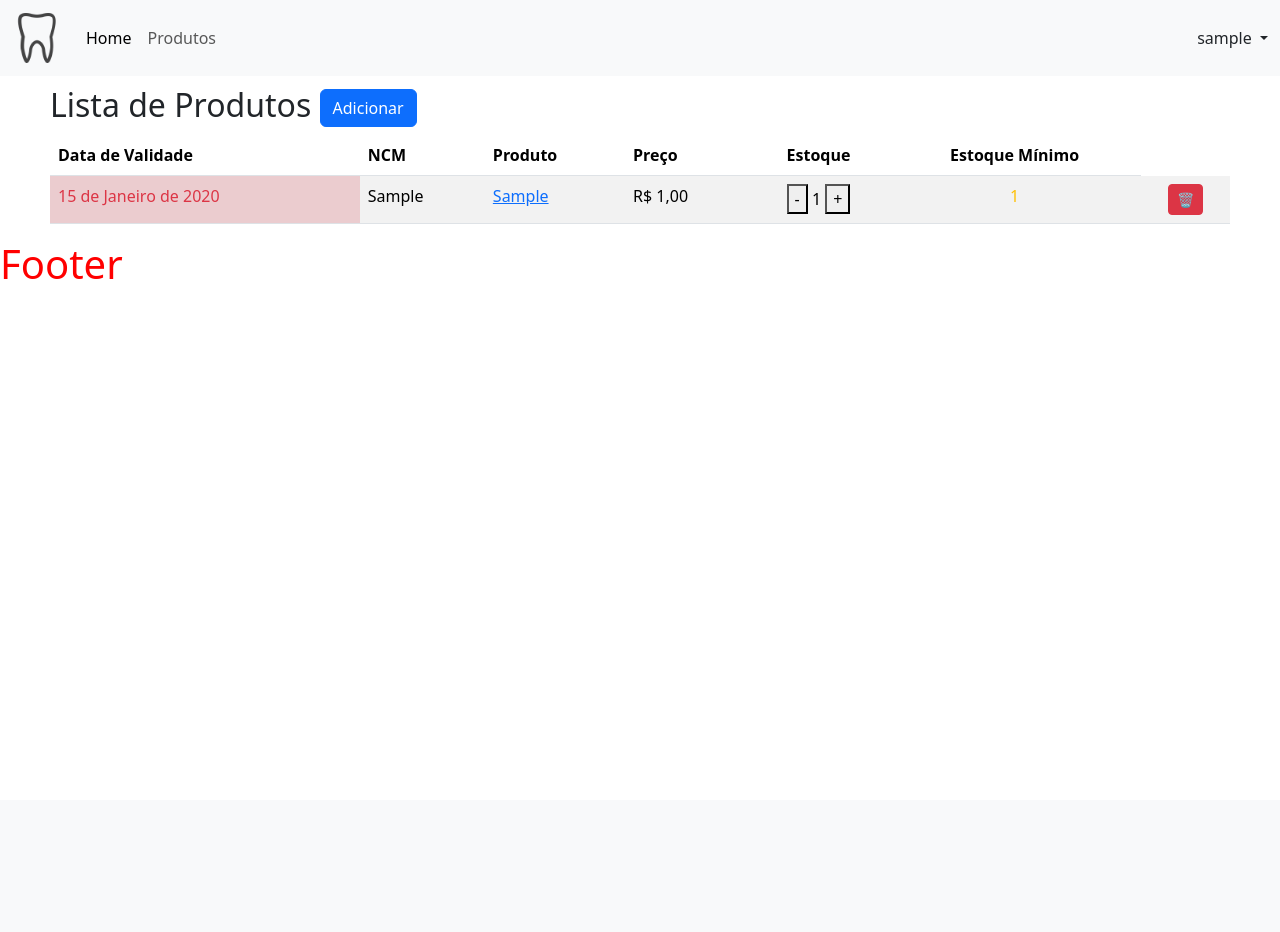
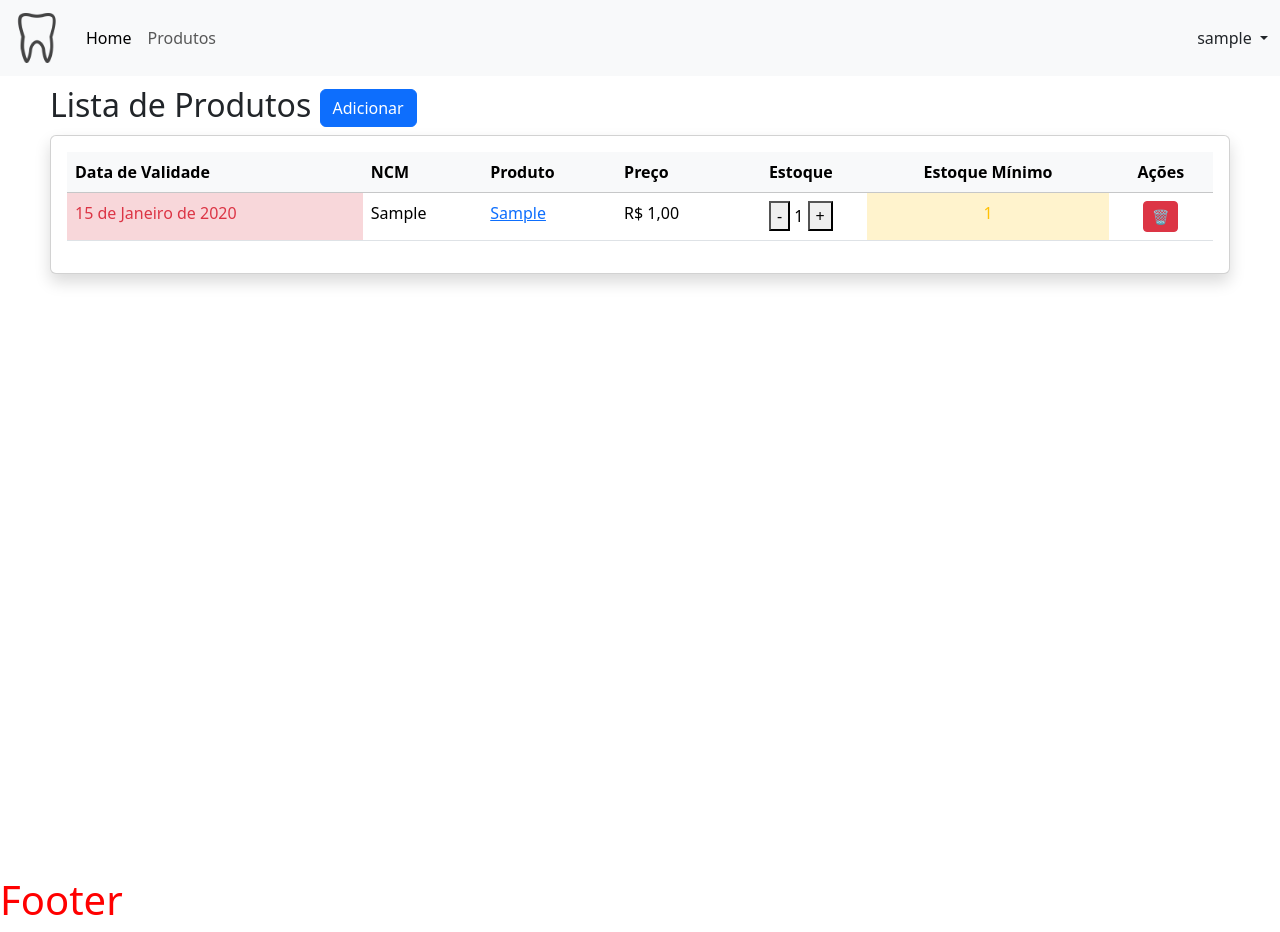
Before and after one commit to Jose-Tognon/sistema-web-odontologico-univesp, a Django app: page /produto/ in a window 1280 px wide. Before the commit the page ends 279 px from the top, so only its background shows below. Run offline with Django 5.2, Linux system fonts and the light colour scheme; a user stored in the database is signed in; tables that the repository leaves empty hold one stand-in row (values such as "Sample post"); parts of the project's set-up code (start-up, migrations or seed data) failed here and were passed over.

Commit message:
Ajustando produtos.html

```diff
--- a/odontosys/produto/templates/produto_list.html
+++ b/odontosys/produto/templates/produto_list.html
@@ -1,7 +1,7 @@
 {% extends "base.html" %}
 
 {% block content %}
-<div class="page-header" id="header">
+<div class="page-header vh-100" id="header_produtos" >
     <h2> Lista de Produtos
         <span class="pull-right">
             <a href="{% url 'produto:produto_add' %}">
@@ -12,8 +12,11 @@
         </span>
     </h2>
     {% if object_list %}
-    <table class="table table-striped">
-        <thead>
+            <div class="card shadow">
+            <div class="card-body">
+                <div class="table-responsive">
+                    <table class="table table-hover">
+                        <thead class="table-light">
                             <tr>
                             <th>Data de Validade</th>
                             <th>NCM</th>
@@ -21,6 +24,7 @@
                             <th>Preço</th>
                             <th class="text-center">Estoque</th>
                             <th class="text-center">Estoque Mínimo</th>
+                            <th class="text-center">Ações</th>
                             </tr>
                         </thead>
                             <tbody>
@@ -56,7 +60,7 @@
 
                                 </td>
 
-                    <td class="text-center {% if object.estoque <= object.estoque_minimo %}text-warning{% endif %}">{{object.estoque_minimo}}</td>
+                                <td class="text-center {% if object.estoque <= object.estoque_minimo %}text-warning bg-warning-subtle {% endif %}">{{object.estoque_minimo}}</td>
 
                                 <td class="text-center">
                                 <form action="{% url 'produto:produto_delete' object.pk %}" method="POST" style="display:inline;">
@@ -71,6 +75,10 @@
                             {% endfor %}
                         </tbody>
                     </table>
+                </div>
+            </div>
+        </div>
+    </div>
     {% else %}
     <p class="alert alert-warning"> Sem itens na lista</p>
     {% endif %}
--- a/odontosys/static/css/style.css
+++ b/odontosys/static/css/style.css
@@ -12,8 +12,9 @@ li{
   list-style: none;
 }
 
-#header {
+#header_produtos {
   padding-top: 10px;
   padding-left: 50px;
   padding-right: 50px;
+  padding-bottom: 10px;
 }
```
Lines whose indentation alone changed are shown as unchanged.
